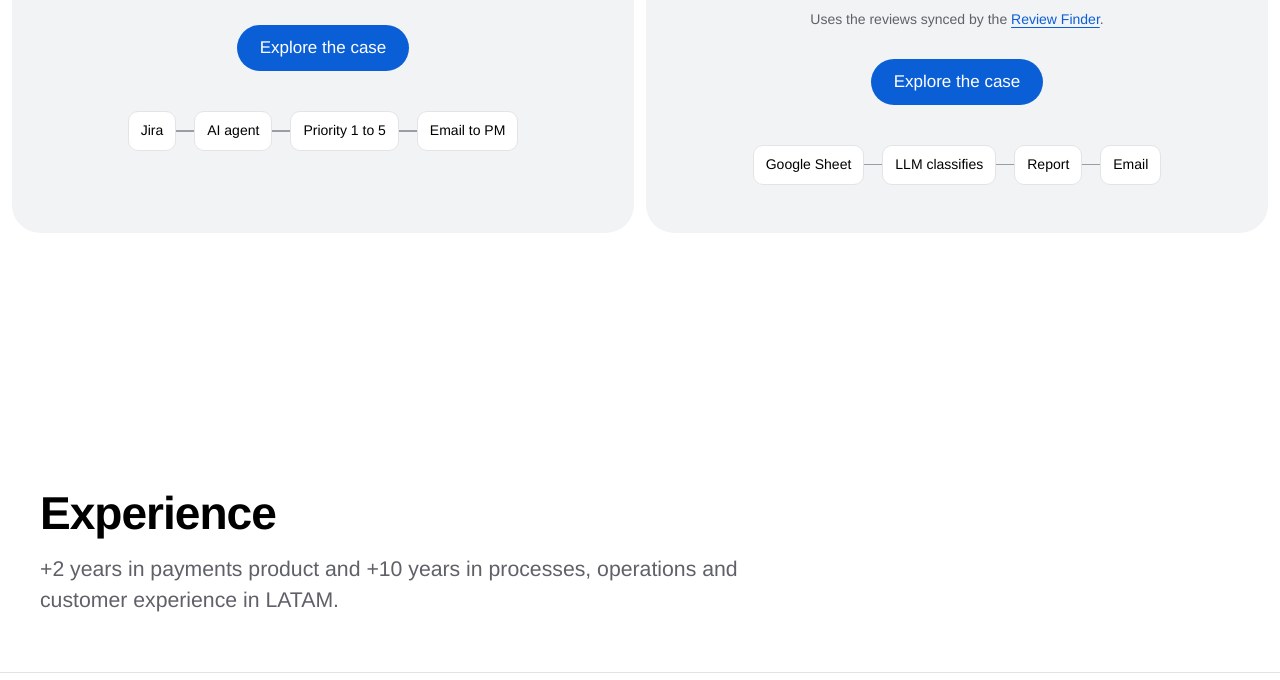
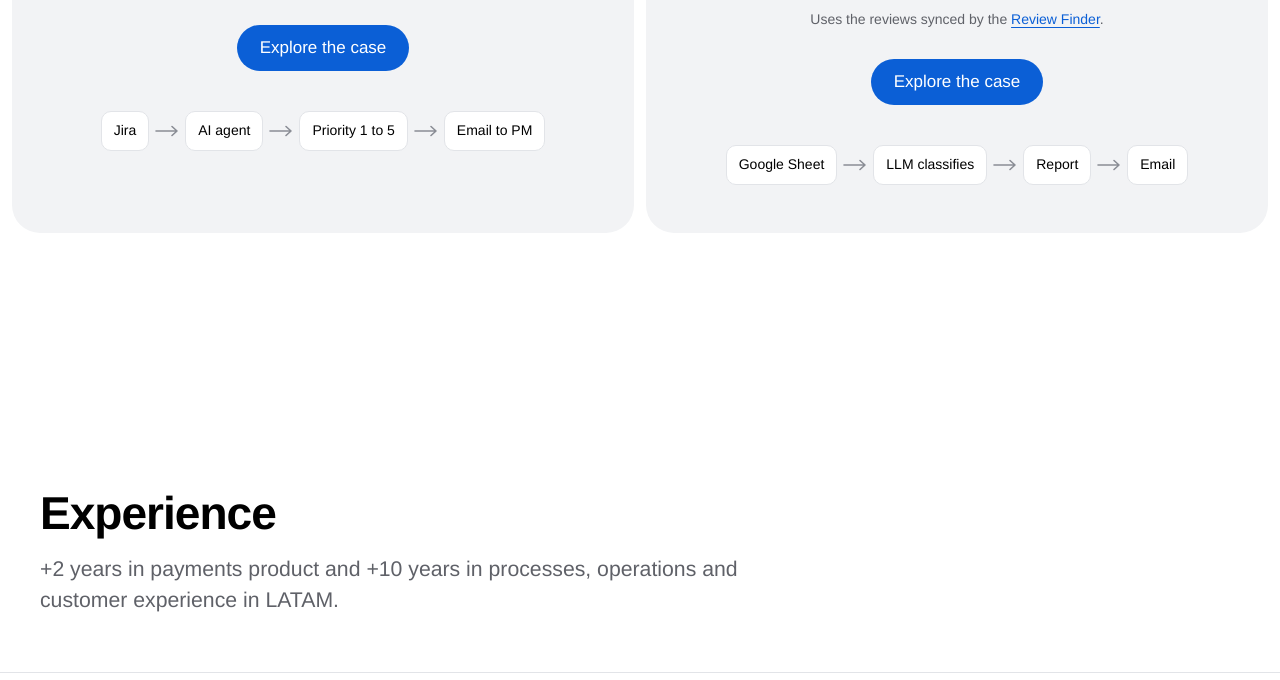
Before and after one commit to germanveron/portfolio, an Astro site: page /en in a window 1280 px wide. Shown: the part 3808-4488 px from the top of the page. Built offline with nearby package versions, Linux system fonts and the light colour scheme; Astro itself is replaced by a stand-in of ours.

Commit message:
Mini flows: arrows between steps, vertical when the card is narrow
Co-Authored-By: Claude Opus 5.5 <noreply@anthropic.com>

```diff
--- a/src/components/CaseTile.astro
+++ b/src/components/CaseTile.astro
@@ -43,7 +43,12 @@ const host = c.link ? new URL(c.link).host : '';
 
   {c.kind === 'flow' && c.miniFlow && (
     <ol class="mini-flow" aria-label={c.flow?.title}>
-      {c.miniFlow.map((node) => <li><span>{node}</span></li>)}
+      {c.miniFlow.map((node, i) => (
+        <li>
+          {i > 0 && <svg class="arrow" aria-hidden="true" width="28" height="12" viewBox="0 0 28 12"><path d="M3 6h21M19 1.5L24 6l-5 4.5" fill="none" stroke="currentColor" stroke-width="1.6" stroke-linecap="round" stroke-linejoin="round"/></svg>}
+          <span>{node}</span>
+        </li>
+      ))}
     </ol>
   )}
 </article>
@@ -152,7 +157,7 @@ const host = c.link ? new URL(c.link).host : '';
   }
 
   /* Flow tiles: half width, diagram instead of a screenshot */
-  .tile--flow { padding: 56px 28px 48px; }
+  .tile--flow { padding: 56px 28px 48px; container-type: inline-size; }
   .tile--flow h3 { font-size: clamp(1.75rem, 2.6vw, var(--t-2xl)); }
   .mini-flow {
     list-style: none;
@@ -177,12 +182,13 @@ const host = c.link ? new URL(c.link).host : '';
     border: 1px solid var(--line);
     border-radius: var(--r-ctl);
   }
-  /* Connector line between nodes */
-  .mini-flow li + li::before {
-    content: '';
-    width: 18px;
-    height: 1.5px;
-    background: #9a9da5;
+  /* Arrow between nodes: the flow reads left to right */
+  .mini-flow .arrow { flex: none; margin: 0 4px; color: #8a8d95; }
+  /* When the card is too narrow for one row, the flow stacks top to bottom instead of wrapping mid-sequence */
+  @container (max-width: 540px) {
+    .mini-flow { flex-direction: column; flex-wrap: nowrap; margin-top: 32px; }
+    .mini-flow li { flex-direction: column; }
+    .mini-flow .arrow { transform: rotate(90deg); margin: 10px 0; }
   }
   @media (max-width: 720px) {
     .tile { padding: 48px 20px 0; }
```
